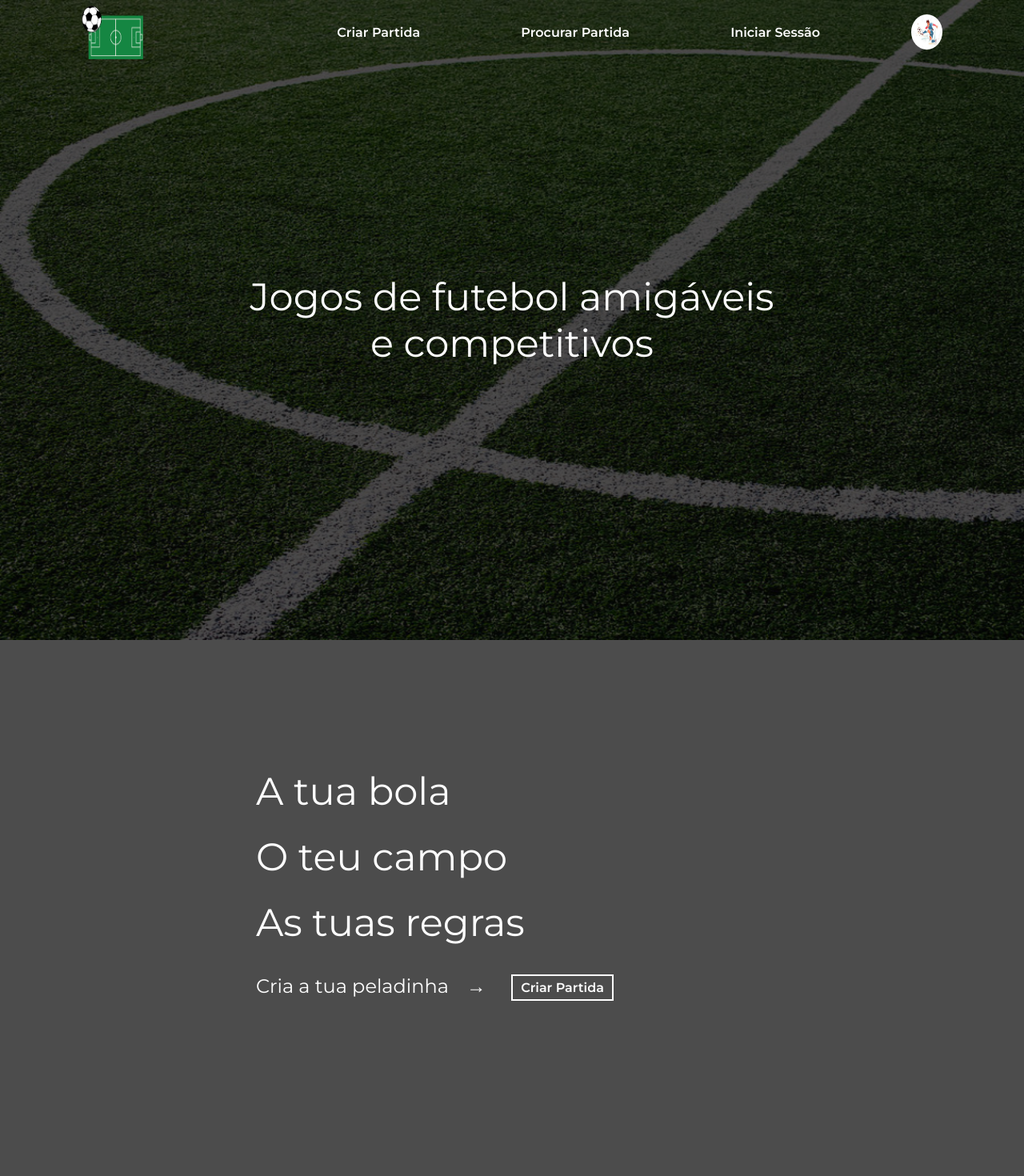
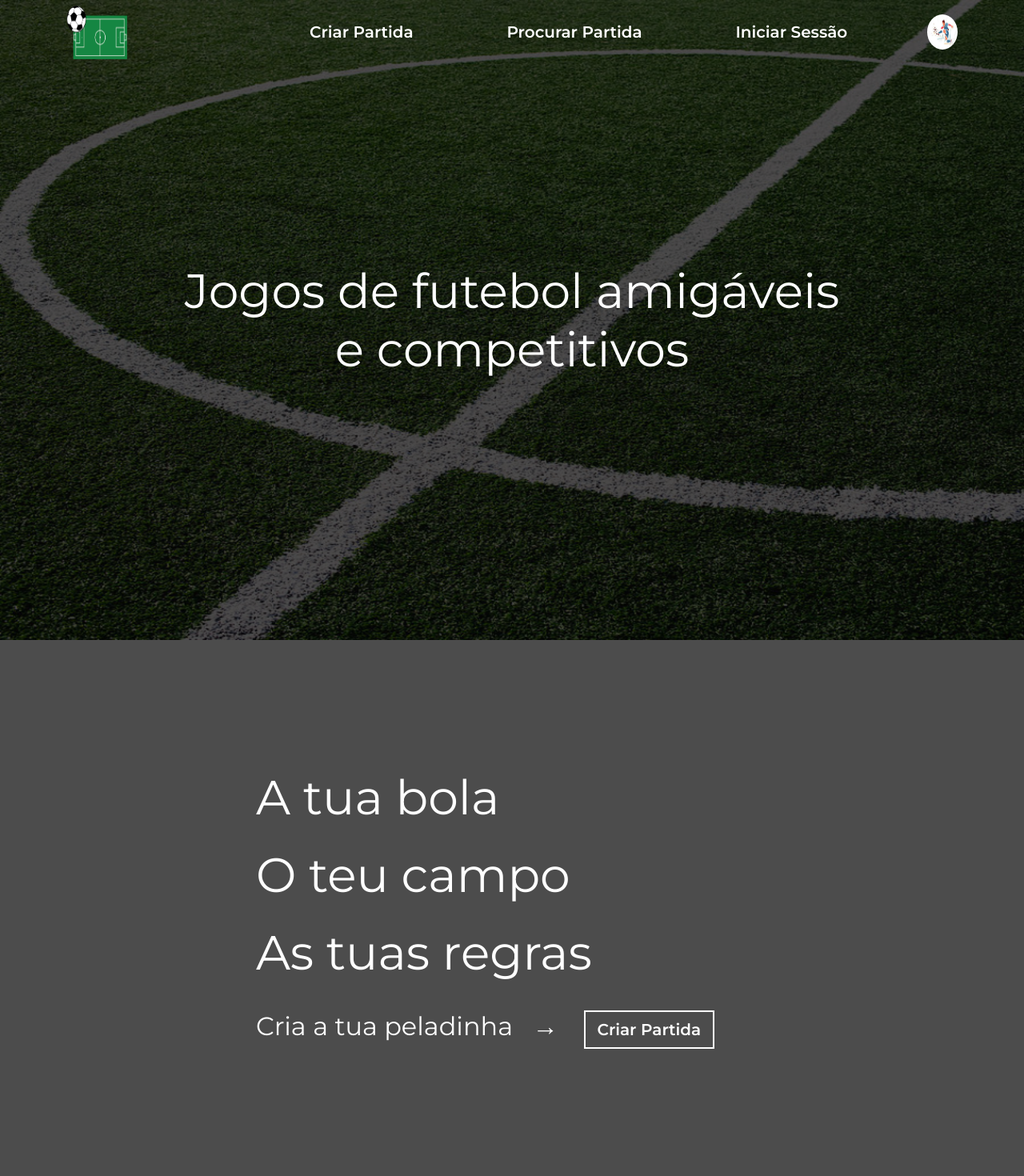
Before and after one commit to m0liveira/peladinhas, an Angular app in the folder project/: page /Home in a window 1280 px wide. Shown: the top 1470 px of the page at 80% size. Built offline with nearby package versions, Linux system fonts and the light colour scheme.

Commit message:
fix: 🐛 home + error pages size
sizes on text and buttons were too small

```diff
--- a/project/src/app/components/error/error.component.css
+++ b/project/src/app/components/error/error.component.css
@@ -22,13 +22,13 @@ section .text-wrapper {
 
 section .text-wrapper h1 {
   color: var(--main);
-  font-size: 2rem;
+  font-size: 2.5rem;
   font-weight: var(--fw-400);
 }
 
 section .text-wrapper p {
   color: var(--main);
-  font-size: 3rem;
+  font-size: 3.5rem;
   font-weight: var(--fw-400);
 }
 
@@ -37,10 +37,10 @@ section .text-wrapper a {
   background: transparent;
   color: var(--main);
   border: 2px solid var(--main);
-  font-size: 1rem;
+  font-size: 1.25rem;
   font-weight: var(--fw-600);
   text-decoration: none;
-  padding: 5px 15px;
+  padding: 10px 25px;
   transition: color 350ms ease-in-out, background 250ms ease-in-out;
 }
 
--- a/project/src/app/components/home/home.component.css
+++ b/project/src/app/components/home/home.component.css
@@ -26,10 +26,10 @@ nav .logo img {
 nav a {
   color: var(--main);
   border: 2px solid transparent;
-  font-size: 1rem;
+  font-size: 1.25rem;
   font-weight: var(--fw-600);
   text-decoration: none;
-  padding: 5px 10px;
+  padding: 10px 15px;
   transition: border 250ms ease-in-out;
 }
 
@@ -79,7 +79,7 @@ nav .img-container img {
 /* texts */
 section p {
   color: var(--main);
-  font-size: 3rem;
+  font-size: 3.75rem;
   font-weight: var(--fw-400);
 }
 
@@ -107,7 +107,7 @@ section .text-wrapper .container {
 
 section .text-wrapper .container h1 {
   color: var(--main);
-  font-size: 1.5rem;
+  font-size: 2rem;
   font-weight: var(--fw-400);
   margin-right: 2rem;
 }
@@ -121,10 +121,10 @@ section .text-wrapper .container a {
   background: transparent;
   color: var(--main);
   border: 2px solid var(--main);
-  font-size: 1rem;
+  font-size: 1.25rem;
   font-weight: var(--fw-600);
   text-decoration: none;
-  padding: 5px 10px;
+  padding: 10px 15px;
   transition: color 350ms ease-in-out, background 250ms ease-in-out;
 }
 
```
